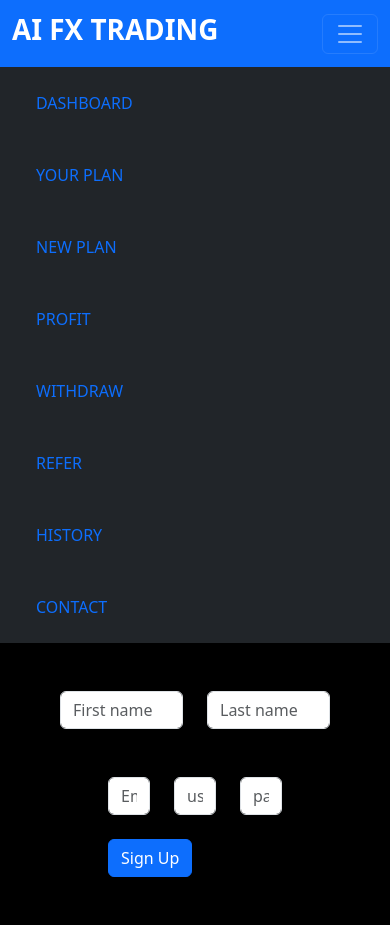
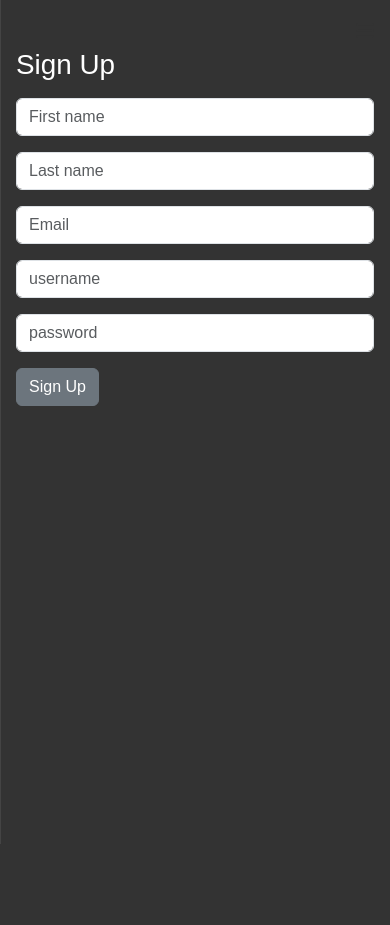
Before and after one commit to gauthamkrishna1312/project_trading, a Django app: page /signup/ in a window 390 px wide. After the commit the page ends 844 px from the top, so only its background shows below. Run offline with Django 4.2, Linux system fonts and the light colour scheme; some libraries are stand-ins or nearby versions.

Commit message:
updated the ui

```diff
--- /dev/null
+++ b/static/css/styles.css
@@ -0,0 +1,89 @@
+body {
+    margin: 0;
+    padding: 0;
+    font-family: Arial, sans-serif;
+    background-color: #f2f2f2;
+}
+
+.sidenav {
+    height: 100%;
+    width: 250px; /* Default width for desktop */
+    position: fixed;
+    top: 0;
+    left: 0;
+    background-color: #333;
+    overflow-x: hidden;
+    transition: 0.5s;
+}
+
+.sidenav-header {
+    background-color: #444;
+        color: #fff;
+    text-align: center;
+}
+
+.toggle-btn {
+    color: #fff;
+    font-size: 20px;
+    cursor: pointer;
+    display: none; /* Initially hidden on desktop */
+    outline: none;
+    border: none;
+    background-color: #333;
+}
+
+.sidenav ul {
+    list-style: none;
+    padding: 0;
+}
+
+.sidenav ul li {
+    text-align: center;
+}
+
+.sidenav a {
+    text-decoration: none;
+    color: #fff;
+    display: block;
+    transition: 0.3s;
+}
+
+.sidenav a:hover {
+    background-color: #555;
+}
+
+.main-content {
+    margin-left: 250px; /* Default margin for desktop */
+    padding: 16px;
+}
+
+@media screen and (max-width: 768px) {
+    .sidenav {
+        width: 0;
+    }
+
+    .toggle-btn {
+        display: block; /* Show the menu button on mobile */
+        position: absolute;
+        top: 15px;
+        right: 10px;
+        color: #333;
+    }
+
+    .sidenav ul {
+        display: none;
+    }
+
+    .sidenav.open {
+        width: 250px;
+        z-index: 1;
+    }
+
+    .sidenav.open ul {
+        display: block;
+    }
+
+    .main-content {
+        margin-left: 0; /* No margin on mobile */
+    }
+}
--- /dev/null
+++ b/static/js/script.js
@@ -0,0 +1,33 @@
+document.querySelector('#sidebar-toggle-btn-1').addEventListener('click', function(event) {
+    event.stopPropagation(); // Prevent event propagation
+    toggleSidebar();
+});
+
+document.querySelector('#sidebar-toggle-btn-2').addEventListener('click', function(event) {
+    event.stopPropagation(); // Prevent event propagation
+    toggleSidebar();
+});
+
+// Function to toggle the sidebar
+function toggleSidebar() {
+    var sidenav = document.querySelector('.sidenav');
+    sidenav.classList.toggle('open');
+
+    // Check if the sidebar is open
+    if (sidenav.classList.contains('open')) {
+        // Add a click event listener to the entire document to close the sidebar if clicking outside
+        document.addEventListener('click', closeSidebarOnClickOutside);
+    } else {
+        // Remove the click event listener when the sidebar is closed
+        document.removeEventListener('click', closeSidebarOnClickOutside);
+    }
+}
+
+// Function to close the sidebar when clicking outside
+function closeSidebarOnClickOutside(event) {
+    var sidenav = document.querySelector('.sidenav');
+    if (!sidenav.contains(event.target)) {
+        sidenav.classList.remove('open');
+        document.removeEventListener('click', closeSidebarOnClickOutside);
+    }
+}
--- a/templates/admaddplan.html
+++ b/templates/admaddplan.html
@@ -45,6 +45,6 @@ ADMIN ADD PLAN
           <input type="number" class="form-control" id="">
         </div>
       </div>
-    <button type="submit" class="btn btn-primary">Add</button>
+    <button type="submit" class="btn btn-secondary">Add</button>
   </form>
 {% endblock %}
--- a/templates/admpayments.html
+++ b/templates/admpayments.html
@@ -8,8 +8,8 @@ ADMIN PAYMENTS
 <div class="m-5">
 <h1> PAYMENTS </h1>
 <br>
-<table class="table">
-    <thead>
+<table class="table table-dark table-striped">
+  <thead>
       <tr>
         <th scope="col">#</th>
         <th scope="col">USERNAME</th>
--- a/templates/admreg.html
+++ b/templates/admreg.html
@@ -8,8 +8,8 @@ ADMIN REGISTRATIONS
 <div class="m-5">
 <h1> REGISTRATIONS </h1>
 
-<table class="table">
-    <thead>
+<table class="table table-dark table-striped">
+  <thead>
       <tr>
         <th scope="col">#</th>
         <th scope="col">USERNAME</th>
--- a/templates/admregact.html
+++ b/templates/admregact.html
@@ -8,7 +8,7 @@ ADMIN ACTIVE USERS
 <div class="m-5">
 <h1> ACTIVE USERS</h1>
 <br>
-<table class="table">
+<table class="table table-dark table-striped">
     <thead>
       <tr>
         <th scope="col">#</th>
--- a/templates/admwithdraw.html
+++ b/templates/admwithdraw.html
@@ -8,8 +8,8 @@ ADMIN WITHDRAW
 <div class="m-5">
 <h1> WITHDRAW </h1>
 <br>
-<table class="table">
-    <thead>
+<table class="table table-dark table-striped">
+  <thead>
       <tr>
         <th scope="col">#</th>
         <th scope="col">USERNAME</th>
--- a/templates/base.html
+++ b/templates/base.html
@@ -1,104 +1,25 @@
 {% load static %}
 <!DOCTYPE html>
 <html lang="en">
-  <head>
+<head>
     <meta charset="UTF-8">
     <meta name="viewport" content="width=device-width, initial-scale=1.0">
-    <meta http-equiv="X-UA-Compatible" content="ie=edge">
-    <title> {% block title %}{% endblock %}</title>
-    <link rel="stylesheet" href="style.css">
 
     <link rel="stylesheet" href="{% static '/css/bootstrap.css'%}">
-  </head>
-  <body style="background-color:black">
+    <link rel="stylesheet" href="{% static 'css/styles.css' %}">
 
-    <nav class="navbar navbar-expand-lg navbar-dark bg-primary">
-      <div class="container">
-          <a class="navbar-brand" href="{% url 'home' %}">
-              <h1 class="text-white fw-bold">AI FX TRADING</h1>
-          </a>
-          <button class="navbar-toggler" type="button" data-bs-toggle="collapse" data-bs-target="#navbarNav" aria-controls="navbarNav" aria-expanded="false" aria-label="Toggle navigation">
-              <span class="navbar-toggler-icon"></span>
-          </button>
-          <div class="collapse navbar-collapse justify-content-end" id="navbarNav">
-            <ul class="navbar-nav">
-                <li class="nav-item">
-                    {% if user.is_authenticated %}
-                    <a class="nav-link text-white" href="{% url 'profile' %}">{{ user.username }}</a>
-                    {% endif %}
-                </li>
-                <li class="nav-item">
-                    <a class="nav-link text-white" href="{% url 'logout' %}">Logout</a>
-                </li>
-            </ul>
-        </div>
+    <link rel="stylesheet" href="https://cdnjs.cloudflare.com/ajax/libs/font-awesome/6.4.2/css/all.min.css" integrity="sha512-z3gLpd7yknf1YoNbCzqRKc4qyor8gaKU1qmn+CShxbuBusANI9QpRohGBreCFkKxLhei6S9CQXFEbbKuqLg0DA==" crossorigin="anonymous" referrerpolicy="no-referrer" />
+    <title> {% block title %}{% endblock %}</title>
+</head>
+<body>
+   {% include 'navbar.html' %}
+    <div class="main-content container" style="background-color: #333; color: #fff; min-height: 100vh;">
+        <button class="toggle-btn" id="sidebar-toggle-btn-2"><i class="fa-solid fa-bars"></i></button>
+        {% block content %}{% endblock %}
 
-      </div>
-  </nav>
+    </div>
+    <script src="{% static 'js/script.js' %}"></script>
 
-
-  <div class="container-fluid">
-      <div class="row">
-          <!-- Sidebar -->
-          <nav id="sidebar" class="col-md-3 col-lg-2 d-md-block bg-dark sidebar">
-              <div class="position-sticky">
-                  <ul class="nav flex-column">
-                    <li class="nav-item">
-                        <a class="nav-link p-4" href="{% url 'home' %}">
-                            DASHBOARD
-                        </a>
-                    </li>
-                      <li class="nav-item">
-                          <a class="nav-link p-4" href="{% url 'yourplan' %}">
-                              YOUR PLAN
-                          </a>
-                      </li>
-                      <li class="nav-item">
-                          <a class="nav-link p-4" href="{% url 'newplan' %}">
-                              NEW PLAN
-                          </a>
-                      </li>
-                      <li class="nav-item">
-                          <a class="nav-link p-4" href="{% url 'profit' %}">
-                              PROFIT
-                          </a>
-                      </li>
-                      <li class="nav-item">
-                        <a class="nav-link p-4" href="{% url 'withdraw' %}">
-                            WITHDRAW
-                        </a>
-                    </li>
-                    <li class="nav-item">
-                        <a class="nav-link p-4" href="{% url 'refer' %}">
-                            REFER
-                        </a>
-                    </li>
-                    <li class="nav-item">
-                        <a class="nav-link p-4" href="{% url 'history' %}">
-                            HISTORY
-                        </a>
-                    </li>
-                    <li class="nav-item">
-                        <a class="nav-link p-4" href="{% url 'contact' %}">
-                            CONTACT
-                        </a>
-                    </li>
-                      <!-- Add more menu items here -->
-                  </ul>
-              </div>
-          </nav>
-
-              <!-- Content -->
-              <main class="col-md-9 ms-sm-auto col-lg-10 px-md-4">
-                {% block content %}{% endblock %}
-            </main>
-        </div>
-    </div>
-
-
-
-
-     <script src="https://cdn.jsdelivr.net/npm/@popperjs/core@2.11.8/dist/umd/popper.min.js" integrity="sha384-I7E8VVD/ismYTF4hNIPjVp/Zjvgyol6VFvRkX/vR+Vc4jQkC+hVqc2pM8ODewa9r" crossorigin="anonymous"></script>
-	<script src="{% static '/js/bootstrap.js'%}"></script>
-  </body>
+    <script src="https://cdn.jsdelivr.net/npm/@popperjs/core@2.11.8/dist/umd/popper.min.js" integrity="sha384-I7E8VVD/ismYTF4hNIPjVp/Zjvgyol6VFvRkX/vR+Vc4jQkC+hVqc2pM8ODewa9r" crossorigin="anonymous"></script>
+</body>
 </html>
--- /dev/null
+++ b/templates/navbar.html
@@ -0,0 +1,69 @@
+<div class="sidenav" style="border-right: 1px solid #444;">
+    <div class="sidenav-header py-3">
+        <h1>AI FX TRADING</h1>
+        <button class="toggle-btn" style="visibility: hidden;" id="sidebar-toggle-btn-1">&equiv;</button>
+    </div>
+    {% if user.is_authenticated %}
+    <ul style="height: 50%;" class="py-4">
+        <li class="list-item py-2">
+            <a href="{% url 'home' %}">
+                DASHBOARD
+            </a>
+        </li>
+          <li class="list-item py-2">
+              <a href="{% url 'yourplan' %}">
+                  YOUR PLAN
+              </a>
+          </li>
+          <li class="list-item py-2">
+              <a href="{% url 'newplan' %}">
+                  NEW PLAN
+              </a>
+          </li>
+          <li class="list-item py-2">
+              <a href="{% url 'profit' %}">
+                  PROFIT
+              </a>
+          </li>
+          <li class="list-item py-2">
+            <a href="{% url 'withdraw' %}">
+                WITHDRAW
+            </a>
+        </li>
+        <li class="list-item py-2">
+            <a href="{% url 'refer' %}">
+                REFER
+            </a>
+        </li>
+        <li class="list-item py-2">
+            <a href="{% url 'history' %}">
+                HISTORY
+            </a>
+        </li>
+        <li class="list-item py-2">
+            <a href="{% url 'contact' %}">
+                CONTACT
+            </a>
+        </li>
+          <!-- Add more menu items here -->
+      </ul>
+      {% endif %}
+    <ul>
+        {% if user.is_authenticated %}
+        <li class="list-item py-2">
+            <a href="{% url 'logout' %}">Logout</a>
+        </li>
+        <li class="list-item py-2">
+            <a href="{% url 'profile' %}">{{ user.username }}</a>
+        </li>
+        {% else %}
+        <li class="list-item py-2">
+            <a href="{% url 'signup' %}">Sign Up</a>
+        </li>
+        <li class="list-item py-2">
+            <a href="{% url 'login' %}">Log In</a>
+        </li>
+    </ul>
+    {% endif %}
+
+</div>
--- a/templates/signup.html
+++ b/templates/signup.html
@@ -5,35 +5,18 @@ Sign Up
 {% endblock %}
 
 {% block content%}
-<form method="POST">
-    {% csrf_token %}
-    <div class="m-5">
-        <div class="row">
-            <div class="col">
-            <input type="text" class="form-control" placeholder="First name" aria-label="First name" name="fname">
-            </div>
-            <div class="col">
-            <input type="text" class="form-control" placeholder="Last name" aria-label="Last name" name="lname">
-            </div>
-        </div>
-        <div class="m-5">
-            <div class="row">
-                <div class="col">
-                <input type="email" class="form-control" placeholder="Email" aria-label="Email" name="signup_email">
-                </div>
-                <div class="col">
-                    <input type="username" class="form-control" placeholder="username" aria-label="username" name="signup_uname">
-                </div>
+<div class=" mx-auto" style="margin-top: 9%; width: 100%; max-width: 500px;">
+    <h1 class="h1">Sign Up</h1>
 
-                <div class="col">
-                <input type="password" class="form-control" placeholder="password" aria-label="password" name="signup_passw">
-                </div>
-            </div><br>
-            <div class="col-12">
-                <button type="submit" class="btn btn-primary">Sign Up</button>
-            </div>
-            </div>
-        </div>
-    </div>
-</form>
+    <form method="POST">
+        {% csrf_token %}
+        <input type="text" class="form-control my-3" placeholder="First name" aria-label="First name" name="fname">
+        <input type="text" class="form-control my-3" placeholder="Last name" aria-label="Last name" name="lname">
+        <input type="email" class="form-control my-3" placeholder="Email" aria-label="Email" name="signup_email">
+        <input type="username" class="form-control my-3" placeholder="username" aria-label="username" name="signup_uname">
+        <input type="password" class="form-control my-3" placeholder="password" aria-label="password" name="signup_passw">
+        <button type="submit" class="btn btn-secondary">Sign Up</button>
+
+    </form>
+</div>
 {% endblock %}
```
Also changed, not shown: templates/admaddprofit.html (+9 -9 lines), templates/admbase.html (+13 -75 lines), templates/adminnavbar.html (added, +57 -0 lines), templates/login.html (+6 -7 lines), templates/payment.html (+6 -6 lines), db.sqlite3, requirements.txt (added), static/style.css (deleted).
